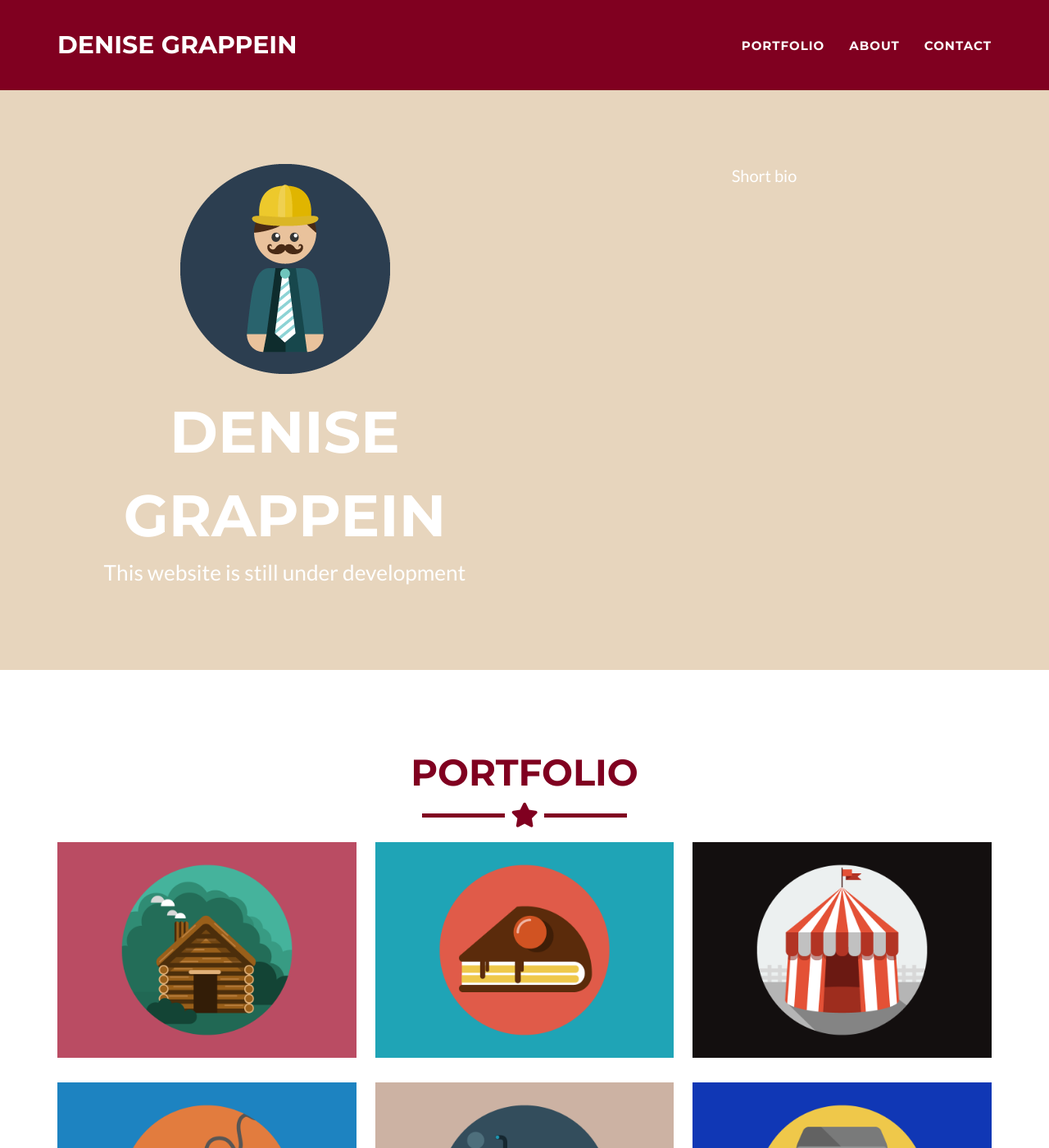
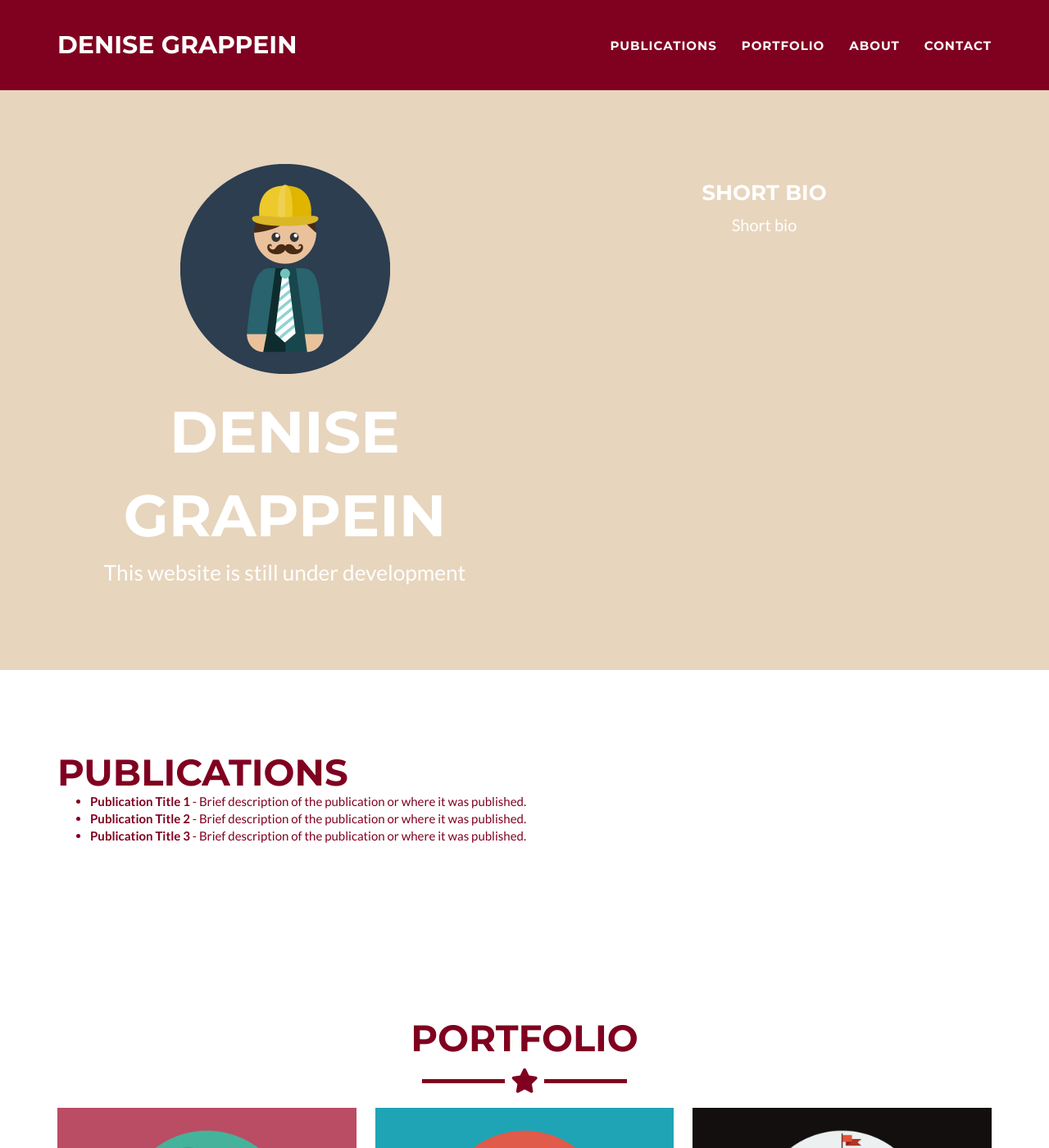
Before and after one commit to dgrappein/dgrappein.github.io, a Jekyll site: the page built from _posts/2014-07-18-project-1.markdown, in a window 1280 px wide and 1400 px high. Shown: the whole window at 82% size. Built offline with Jekyll 4.4.1, drawn with Linux system fonts in a browser that asks for light colours.

Commit message:
adding publications section

```diff
--- a/_includes/header.html
+++ b/_includes/header.html
@@ -13,6 +13,7 @@
 
       <!-- Second column: Bio -->
       <div class="col-lg-6">
+	<h3>Short Bio</h3> <!-- Title for the bio section -->
         <p class="bio">
            Short bio
 	</p>
--- a/_includes/nav.html
+++ b/_includes/nav.html
@@ -17,6 +17,9 @@
       <ul class="nav navbar-nav navbar-right">
         <li class="hidden">
           <a href="#page-top"></a>
+	</li>
+	<li class="page-scroll">
+	  <a href="#Publications">Publications</a>
         </li>
         <li class="page-scroll">
           <a href="#portfolio">Portfolio</a>
--- /dev/null
+++ b/_includes/publications.html
@@ -0,0 +1,16 @@
+<!-- Publications Section -->
+<section id="publications">
+  <div class="container">
+    <div class="row">
+      <div class="col-lg-12">
+        <h2>Publications</h2> <!-- Title for the Publications section -->
+        <ul class="publication-list">
+          <li><strong>Publication Title 1</strong> - Brief description of the publication or where it was published.</li>
+          <li><strong>Publication Title 2</strong> - Brief description of the publication or where it was published.</li>
+          <li><strong>Publication Title 3</strong> - Brief description of the publication or where it was published.</li>
+          <!-- Add more publications here -->
+        </ul>
+      </div>
+    </div>
+  </div>
+</section>
--- a/_layouts/default.html
+++ b/_layouts/default.html
@@ -5,6 +5,7 @@
 <body id="page-top" class="index">
   {% include nav.html %}
   {% include header.html %}
+  {% include publications.html %}
   {% include portfolio_grid.html %}
   {% include about.html %}
 
```
